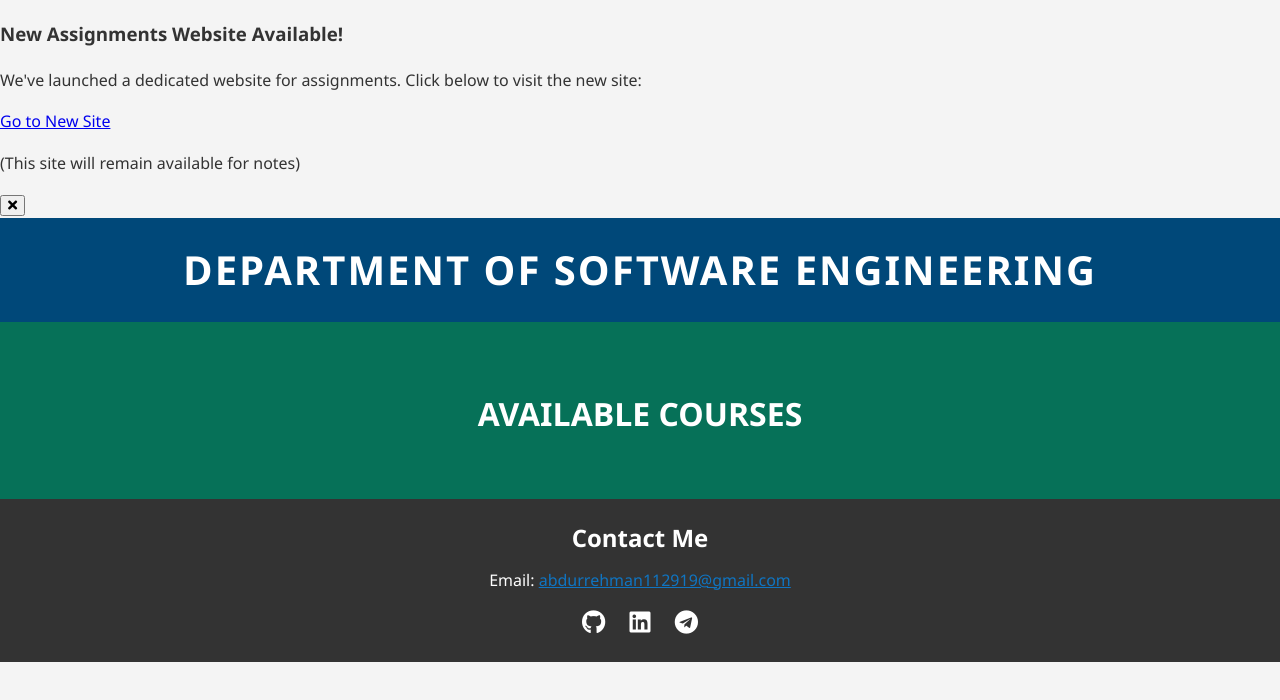
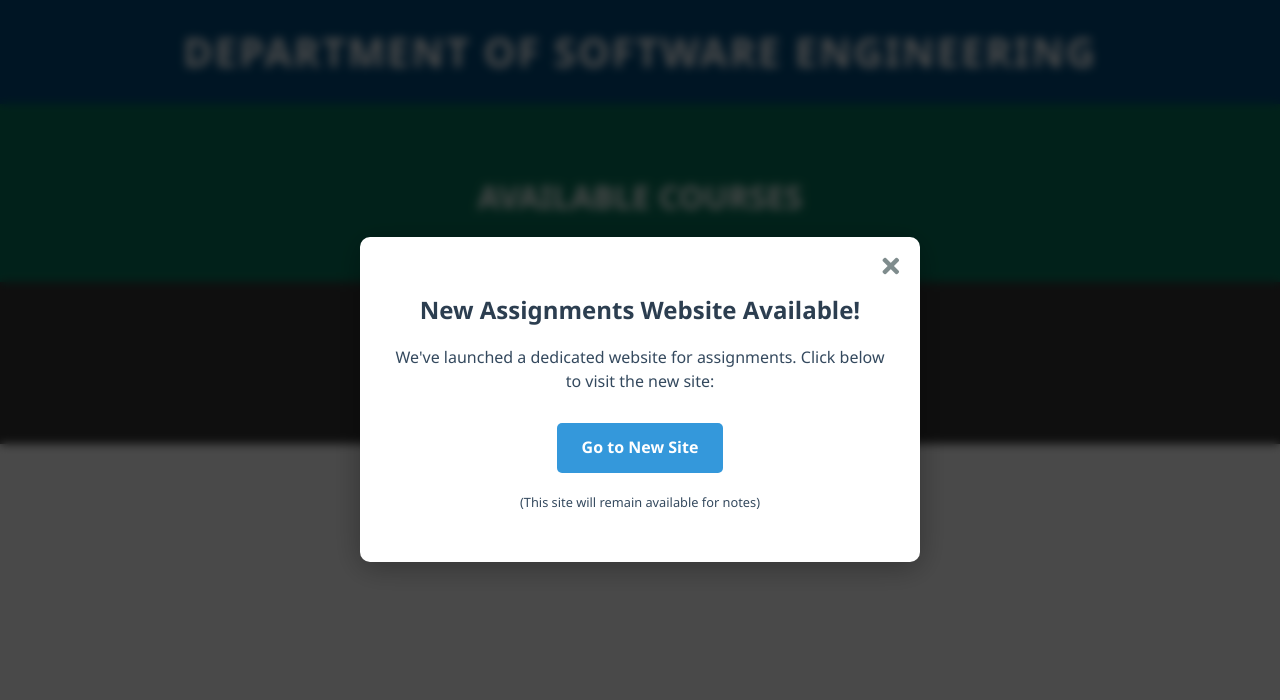
Before and after one commit to AbdurRehman1129/SE-NOTES, a plain HTML site: page index.html in a window 1280 px wide. Drawn offline with nearby package versions, Linux system fonts and the light colour scheme; no server answers.

Commit message:
Update styles.css

```diff
--- a/styles.css
+++ b/styles.css
@@ -8,7 +8,81 @@ body {
     background-color: #f4f4f4;
     overflow-x: hidden;
 }
+/* Popup Styles */
+.popup-overlay {
+    position: fixed;
+    top: 0;
+    left: 0;
+    width: 100%;
+    height: 100%;
+    background-color: rgba(0, 0, 0, 0.7);
+    display: flex;
+    justify-content: center;
+    align-items: center;
+    z-index: 10000;
+    backdrop-filter: blur(5px);
+}
 
+.popup-container {
+    background-color: white;
+    border-radius: 10px;
+    padding: 30px;
+    max-width: 500px;
+    width: 90%;
+    box-shadow: 0 5px 30px rgba(0, 0, 0, 0.3);
+    position: relative;
+    text-align: center;
+}
+
+.popup-content h3 {
+    color: #2c3e50;
+    margin-bottom: 15px;
+    font-size: 1.5rem;
+}
+
+.popup-content p {
+    color: #34495e;
+    margin-bottom: 20px;
+    line-height: 1.5;
+}
+
+.popup-button {
+    display: inline-block;
+    background-color: #3498db;
+    color: white;
+    padding: 12px 25px;
+    border-radius: 5px;
+    text-decoration: none;
+    font-weight: bold;
+    margin: 10px 0;
+    transition: background-color 0.3s;
+}
+
+.popup-button:hover {
+    background-color: #2980b9;
+}
+
+.popup-note {
+    font-size: 0.8rem;
+    color: #7f8c8d;
+    margin-top: 10px;
+}
+
+.popup-close-btn {
+    position: absolute;
+    top: 15px;
+    right: 15px;
+    background: none;
+    border: none;
+    font-size: 1.5rem;
+    color: #7f8c8d;
+    cursor: pointer;
+    transition: color 0.3s;
+}
+
+.popup-close-btn:hover {
+    color: #e74c3c;
+}
 .container {
     width: 80%;
     margin: auto;
```
